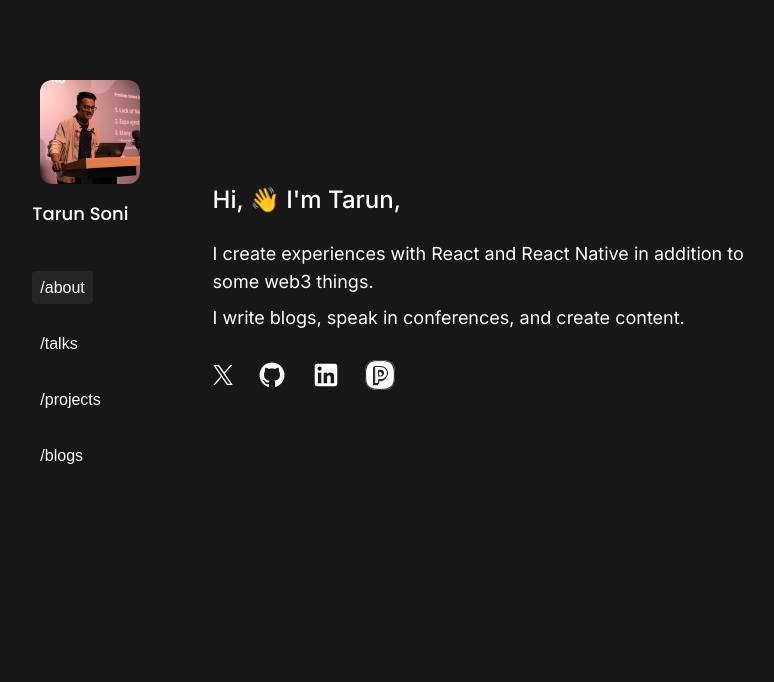
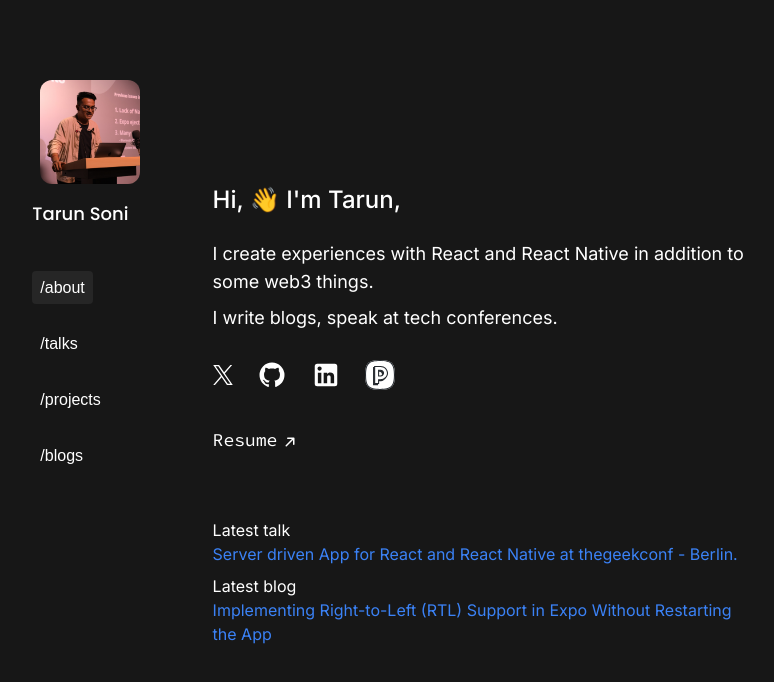
Before and after one commit to tarun-soni/tarun-new-portfolio, a Next.js app: page /about in a window 1280 px wide. Shown: the top 682 px of the page, without its empty margins (197-971 px from the left). Built offline with nearby package versions, Linux system fonts and the light colour scheme; a web font is replaced by a local one.

Commit message:
Refactor MotionDiv component and add animation to improve user experience

```diff
--- /dev/null
+++ b/src/components/MotionDiv/index.tsx
@@ -0,0 +1,33 @@
+import { motion } from 'framer-motion'
+import { cn } from '@/utils'
+
+interface MotionDivProps {
+  children: React.ReactNode
+  className?: string
+  delay?: number
+}
+
+export default function MotionDiv({
+  children,
+  className,
+  delay = 0,
+}: MotionDivProps) {
+  return (
+    <motion.div
+      initial={{
+        y: 30,
+        opacity: 0,
+      }}
+      animate={{
+        y: 0,
+        opacity: 1,
+      }}
+      transition={{
+        duration: 0.3,
+        delay: delay,
+      }}
+      className={className}>
+      {children}
+    </motion.div>
+  )
+}
--- a/src/components/sections/HomeSection/index.tsx
+++ b/src/components/sections/HomeSection/index.tsx
@@ -3,25 +3,19 @@ import { motion } from 'framer-motion'
 import getFontClasses from '@/utils/getFontClasses'
 import useViewport from '@/hooks/useViewPort'
 import { SocialsBar } from '@/components/SocialsBar'
+import talkedData from '@/data/talked'
+import wroteData from '@/data/wroteData'
+import ViewResumeButton from '@/components/ViewResumeButton'
+import MotionDiv from '@/components/MotionDiv'
 
 function HomeSection() {
   const viewPort = useViewport()
   const fontClasses = getFontClasses(viewPort)
 
   return (
+    <>
       <div>
-      <motion.div
-        initial={{
-          y: 30,
-          opacity: 0,
-        }}
-        animate={{
-          y: 0,
-          opacity: 1,
-        }}
-        transition={{
-          duration: 0.3,
-        }}
+        <MotionDiv
           className={`
           ${fontClasses}
           ${fonts.inter}
@@ -32,20 +26,50 @@ function HomeSection() {
 
           <div className="mt-6 text-lg">
             <p>
-            I create experiences with React and React Native in addition to some
-            web3 things.
+              I create experiences with React and React Native in addition to
+              some web3 things.
             </p>
-          <p className="mt-2">
-            I write blogs, speak in conferences, and create content.
-          </p>
+            <p className="mt-2">I write blogs, speak at tech conferences.</p>
           </div>
 
           <div className="-mx-2 my-5">
             <SocialsBar />
           </div>
-      </motion.div>
+        </MotionDiv>
       </div>
+      <MotionDiv className="mt-2">
+        <ViewResumeButton type="TEXT" />
+      </MotionDiv>
+      <MotionDiv className="mt-10">
+        <LatestData />
+      </MotionDiv>
+    </>
   )
 }
+export default HomeSection
 
-export default HomeSection
+const LatestData = () => {
+  return (
+    <>
+      <div className={`mt-6 text-md  ${fonts.inter}`}>
+        <p>Latest talk </p>
+
+        <a
+          href={talkedData[0].liveURL}
+          className="text-blue-500 hover:text-blue-700 transition-all duration-300">
+          {talkedData[0].title}
+        </a>
+
+        <div className="mt-2">
+          <p>Latest blog </p>
+
+          <a
+            href={wroteData[0].liveURL}
+            className="text-blue-500 hover:text-blue-700 transition-all duration-300">
+            {wroteData[0].title}
+          </a>
+        </div>
+      </div>
+    </>
+  )
+}
```
Lines whose indentation alone changed are shown as unchanged.
